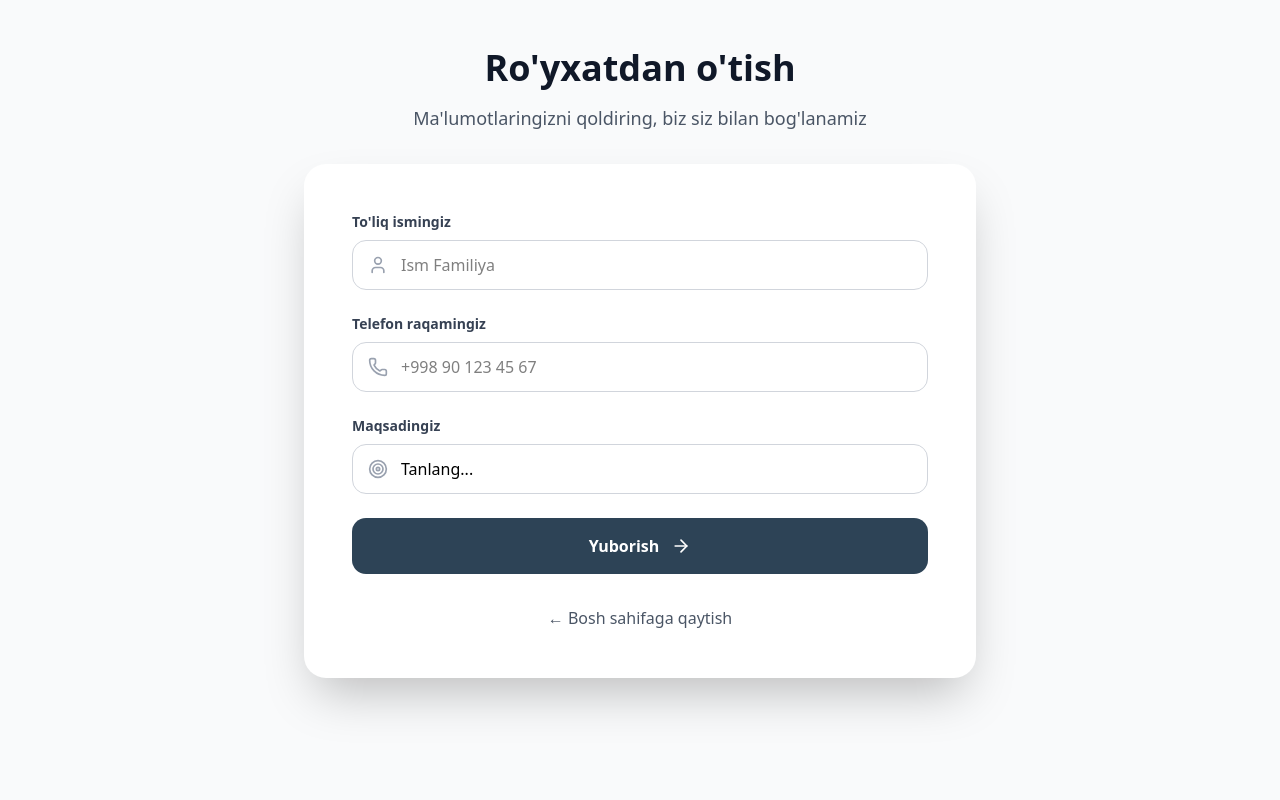
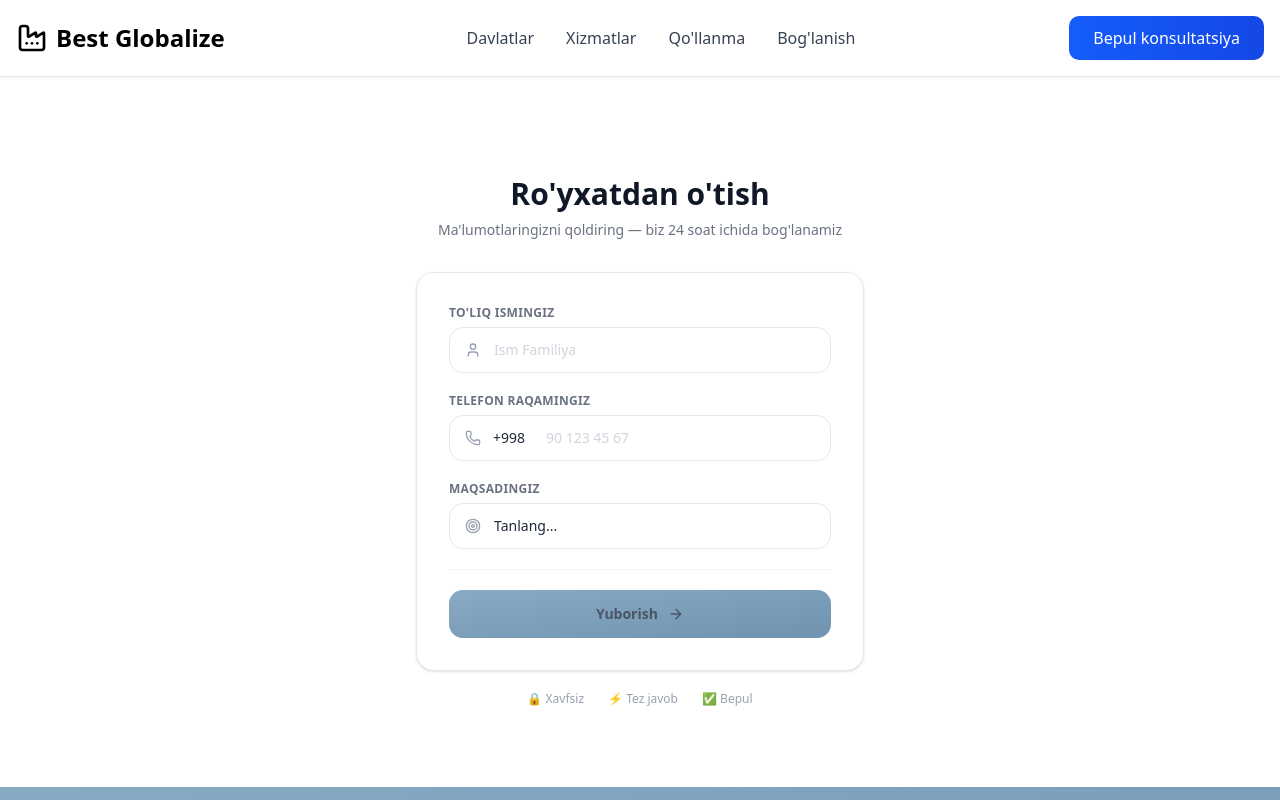
Before and after one commit to islome/migration, a Next.js app: page /register in a window 1280 px wide. Shown: the top 800 px of the page. Built offline with nearby package versions, Linux system fonts and the light colour scheme.

Commit message:
register page interface upgraded

```diff
--- a/app/register/page.tsx
+++ b/app/register/page.tsx
@@ -2,7 +2,6 @@
 
 import { useState } from "react";
 import { supabase } from "@/lib/supabase";
-import Link from "next/link";
 import {
   User,
   Phone,
@@ -12,6 +11,8 @@ import {
   AlertCircle,
   Loader2,
 } from "lucide-react";
+import Header from "@/components/ui/header";
+import Footer from "@/components/ui/footer";
 
 const intentions = [
   { value: "Malumot berish", label: "Ma'lumot olish" },
@@ -19,7 +20,7 @@ const intentions = [
   { value: "Aloqaga chiqish", label: "Aloqaga chiqish" },
   { value: "Vizaga yordam", label: "Viza olishda yordam" },
   { value: "Ish topish", label: "Ish topishda yordam" },
-  { value: "Boshqa", label: "Boshqa" },
+  { value: "Boshqa masala", label: "Boshqa" },
 ];
 
 export default function Register() {
@@ -44,15 +45,14 @@ export default function Register() {
       return;
     }
 
-    const phoneRegex = /^[\d\s\+\-\(\)]+$/;
-    if (!phoneRegex.test(formData.number)) {
-      setError("Telefon raqamni to'g'ri kiriting");
+    if (formData.number.length !== 9) {
+      setError("Telefon raqamni to'liq kiriting (9 ta raqam)");
       setLoading(false);
       return;
     }
 
     try {
-      const { data, error: supabaseError } = await supabase
+      const { error: supabaseError } = await supabase
         .from("users")
         .insert([
           {
@@ -65,13 +65,9 @@ export default function Register() {
 
       if (supabaseError) throw supabaseError;
 
-      // Muvaffaqiyatli
       setSuccess(true);
       setFormData({ full_name: "", number: "", intention: "" });
-
-      setTimeout(() => {
-        setSuccess(false);
-      }, 6000);
+      setTimeout(() => setSuccess(false), 6000);
     } catch (err: any) {
       console.error("Error:", err);
       setError(err.message || "Xatolik yuz berdi. Qaytadan urinib ko'ring.");
@@ -81,31 +77,30 @@ export default function Register() {
   };
 
   return (
-    <div className="min-h-screen bg-gray-50 py-12 px-4">
-      <div className="container mx-auto max-w-2xl">
-        {/* Header */}
+    <div className="min-h-scree">
+      <Header />
+      <div className="flex items-center justify-center px-4 py-20 mt-24">
+        <div className="w-full max-w-md">
           <div className="text-center mb-8">
-          <h1 className="text-3xl lg:text-4xl font-bold text-gray-900 mb-4">
+            <h1 className="text-3xl font-bold text-gray-900 mb-2">
               Ro'yxatdan o'tish
             </h1>
-          <p className="text-gray-600 text-lg">
-            Ma'lumotlaringizni qoldiring, biz siz bilan bog'lanamiz
+            <p className="text-gray-500 text-sm">
+              Ma'lumotlaringizni qoldiring — biz 24 soat ichida bog'lanamiz
             </p>
           </div>
 
-        {/* Form Card */}
-        <div className="bg-white rounded-3xl shadow-2xl p-8 lg:p-12">
-          <form onSubmit={handleSubmit} className="space-y-6">
-            {/* Full Name */}
+          <div className="bg-white rounded-2xl border border-gray-200 shadow-sm p-8">
+            <form onSubmit={handleSubmit} className="space-y-5">
               <div>
                 <label
                   htmlFor="full_name"
-                className="block text-sm font-semibold text-gray-700 mb-2"
+                  className="block text-xs font-semibold text-gray-500 mb-1.5 uppercase tracking-wide"
                 >
                   To'liq ismingiz
                 </label>
                 <div className="relative">
-                <User className="absolute left-4 top-1/2 -translate-y-1/2 w-5 h-5 text-gray-400" />
+                  <User className="absolute left-4 top-1/2 -translate-y-1/2 w-4 h-4 text-gray-400" />
                   <input
                     type="text"
                     id="full_name"
@@ -113,54 +108,58 @@ export default function Register() {
                     onChange={(e) =>
                       setFormData({ ...formData, full_name: e.target.value })
                     }
-                  className="w-full pl-12 pr-4 py-3 border border-gray-300 rounded-xl focus:ring-2 focus:ring-blue-500 focus:border-transparent outline-none transition-all text-black"
+                    className="w-full pl-11 pr-4 py-3 border border-gray-200 rounded-xl text-sm text-gray-800 placeholder:text-gray-300 focus:outline-none focus:ring-2 focus:ring-blue-500 focus:border-transparent transition-all"
                     placeholder="Ism Familiya"
                     required
                   />
                 </div>
               </div>
 
-            {/* Phone Number */}
               <div>
                 <label
                   htmlFor="number"
-                className="block text-sm font-semibold text-gray-700 mb-2"
+                  className="block text-xs font-semibold text-gray-500 mb-1.5 uppercase tracking-wide"
                 >
                   Telefon raqamingiz
                 </label>
-              <div className="relative">
-                <Phone className="absolute left-4 top-1/2 -translate-y-1/2 w-5 h-5 text-gray-400" />
+                <div className="relative flex items-center">
+                  <span className="absolute left-11 text-sm text-gray-800 font-medium pointer-events-none">
+                    +998
+                  </span>
+                  <Phone className="absolute left-4 top-1/2 -translate-y-1/2 w-4 h-4 text-gray-400" />
                   <input
                     type="tel"
                     id="number"
                     value={formData.number}
-                  onChange={(e) =>
-                    setFormData({ ...formData, number: e.target.value })
-                  }
-                  className="w-full pl-12 pr-4 py-3 border border-gray-300 rounded-xl focus:ring-2 focus:ring-blue-500 focus:border-transparent outline-none transition-all text-black"
-                  placeholder="+998 90 123 45 67"
+                    onChange={(e) => {
+                      const digits = e.target.value
+                        .replace(/\D/g, "")
+                        .slice(0, 9);
+                      setFormData({ ...formData, number: digits });
+                    }}
+                    className="w-full pl-24 pr-4 py-3 border border-gray-200 rounded-xl text-sm text-gray-800 placeholder:text-gray-300 focus:outline-none focus:ring-2 focus:ring-blue-500 focus:border-transparent transition-all"
+                    placeholder="90 123 45 67"
                     required
                   />
                 </div>
               </div>
 
-            {/* Intention */}
               <div>
                 <label
                   htmlFor="intention"
-                className="block text-sm font-semibold text-gray-700 mb-2"
+                  className="block text-xs font-semibold text-gray-500 mb-1.5 uppercase tracking-wide"
                 >
                   Maqsadingiz
                 </label>
                 <div className="relative">
-                <Target className="absolute left-4 top-1/2 -translate-y-1/2 w-5 h-5 text-gray-400" />
+                  <Target className="absolute left-4 top-1/2 -translate-y-1/2 w-4 h-4 text-gray-400" />
                   <select
                     id="intention"
                     value={formData.intention}
                     onChange={(e) =>
                       setFormData({ ...formData, intention: e.target.value })
                     }
-                  className="w-full pl-12 pr-4 py-3 border border-gray-300 rounded-xl focus:ring-2 focus:ring-blue-500 focus:border-transparent outline-none transition-all appearance-none bg-white text-black"
+                    className="w-full pl-11 pr-4 py-3 border border-gray-200 rounded-xl text-sm text-gray-800 focus:outline-none focus:ring-2 focus:ring-blue-500 focus:border-transparent transition-all appearance-none bg-white"
                     required
                   >
                     <option value="">Tanlang...</option>
@@ -173,21 +172,23 @@ export default function Register() {
                 </div>
               </div>
 
+              <div className="h-px bg-gray-100" />
+
               {error && (
-              <div className="bg-red-50 border-l-4 border-red-500 p-4 rounded-r-xl flex items-start gap-3 animate-fade-in" >
-                <AlertCircle className="w-5 h-5 text-red-500 mt-0.5 shrink-0" />
-                <p className="text-red-700 text-sm">{error}</p>
+                <div className="flex items-start gap-3 bg-red-50 border border-red-100 text-red-700 text-sm rounded-xl px-4 py-3">
+                  <AlertCircle className="w-4 h-4 mt-0.5 shrink-0 text-red-500" />
+                  <p>{error}</p>
                 </div>
               )}
 
               {success && (
-              <div className="bg-green-50 border-l-4 border-green-500 p-4 rounded-r-xl flex items-start gap-3 animate-fade-in">
-                <CheckCircle className="w-5 h-5 text-green-500 mt-0.5 shrink-0" />
+                <div className="flex items-start gap-3 bg-green-50 border border-green-100 rounded-xl px-4 py-3">
+                  <CheckCircle className="w-4 h-4 text-green-500 mt-0.5 shrink-0" />
                   <div>
-                  <p className="text-green-700 font-semibold">
+                    <p className="text-green-700 font-semibold text-sm">
                       Muvaffaqiyatli yuborildi!
                     </p>
-                  <p className="text-green-600 text-sm">
+                    <p className="text-green-600 text-xs mt-0.5">
                       Tez orada siz bilan bog'lanamiz.
                     </p>
                   </div>
@@ -197,33 +198,33 @@ export default function Register() {
               <button
                 type="submit"
                 disabled={loading}
-              className="w-full bg-[#2d4356] text-white py-4 rounded-xl hover:shadow-2xl transition-all duration-300 font-semibold flex items-center justify-center gap-3 disabled:opacity-50 disabled:cursor-not-allowed group"
+                className="w-full bg-linear-to-br from-[#89aac3] to-[#6f93b0] hover:bg-[#1e2f3d] text-gray-600 py-3.5 rounded-xl text-sm font-semibold flex items-center justify-center gap-2.5 transition-all duration-200 group disabled:opacity-50 disabled:cursor-not-allowed"
               >
                 {loading ? (
                   <>
-                  <Loader2 className="w-5 h-5 animate-spin" />
+                    <Loader2 className="w-4 h-4 animate-spin" />
                     Yuborilmoqda...
                   </>
                 ) : (
                   <>
                     Yuborish
-                  <ArrowRight className="w-5 h-5 group-hover:translate-x-2 transition-transform" />
+                    <ArrowRight className="w-4 h-4 group-hover:translate-x-1 transition-transform" />
                   </>
                 )}
               </button>
             </form>
+          </div>
 
-          {/* Footer Link */}
-          <div className="mt-8 text-center">
-            <Link
-              href="/"
-              className="text-gray-600 hover:text-gray-900 transition-colors inline-flex items-center gap-2"
-            >
-              ← Bosh sahifaga qaytish
-            </Link>
+          <div className="flex items-center justify-center gap-6 mt-5">
+            {["🔒 Xavfsiz", "⚡ Tez javob", "✅ Bepul"].map((badge) => (
+              <span key={badge} className="text-xs text-gray-400">
+                {badge}
+              </span>
+            ))}
           </div>
         </div>
       </div>
+      <Footer />
     </div>
   );
 }
```
Lines whose indentation alone changed are shown as unchanged.
